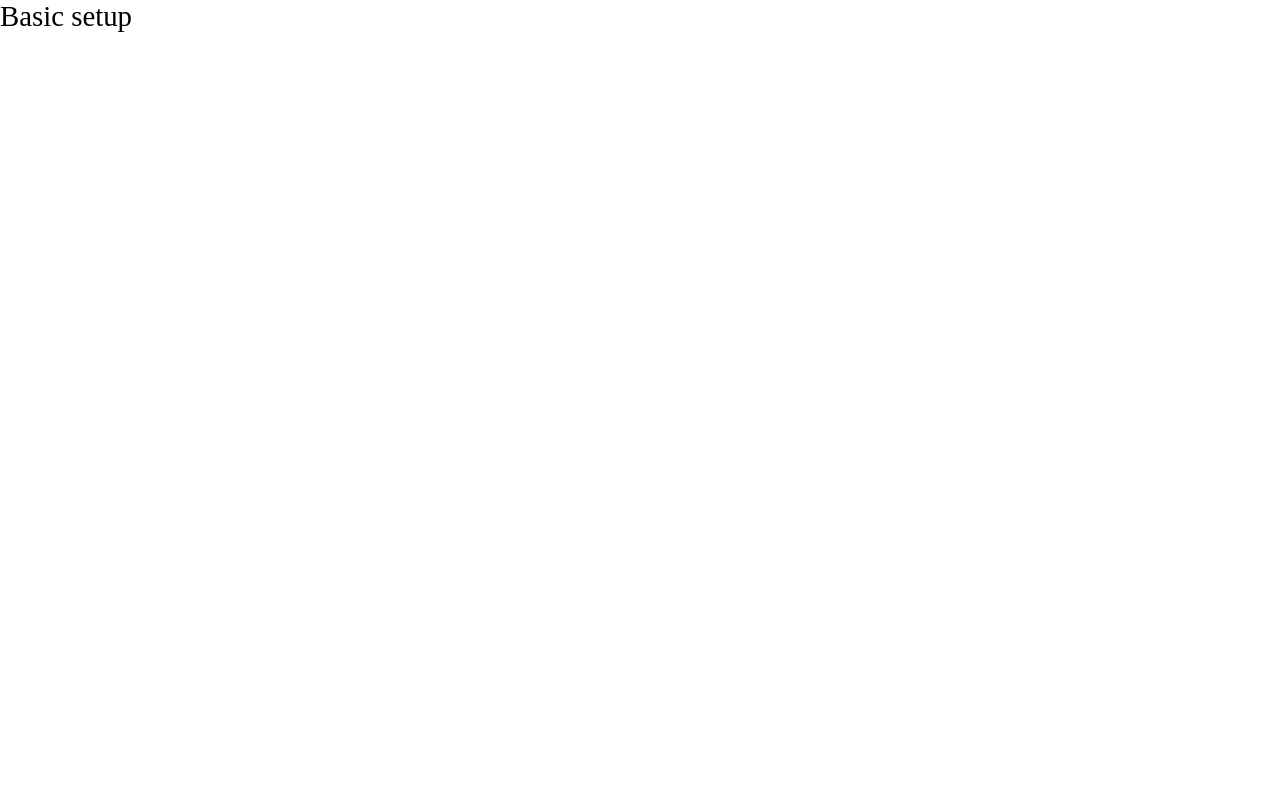
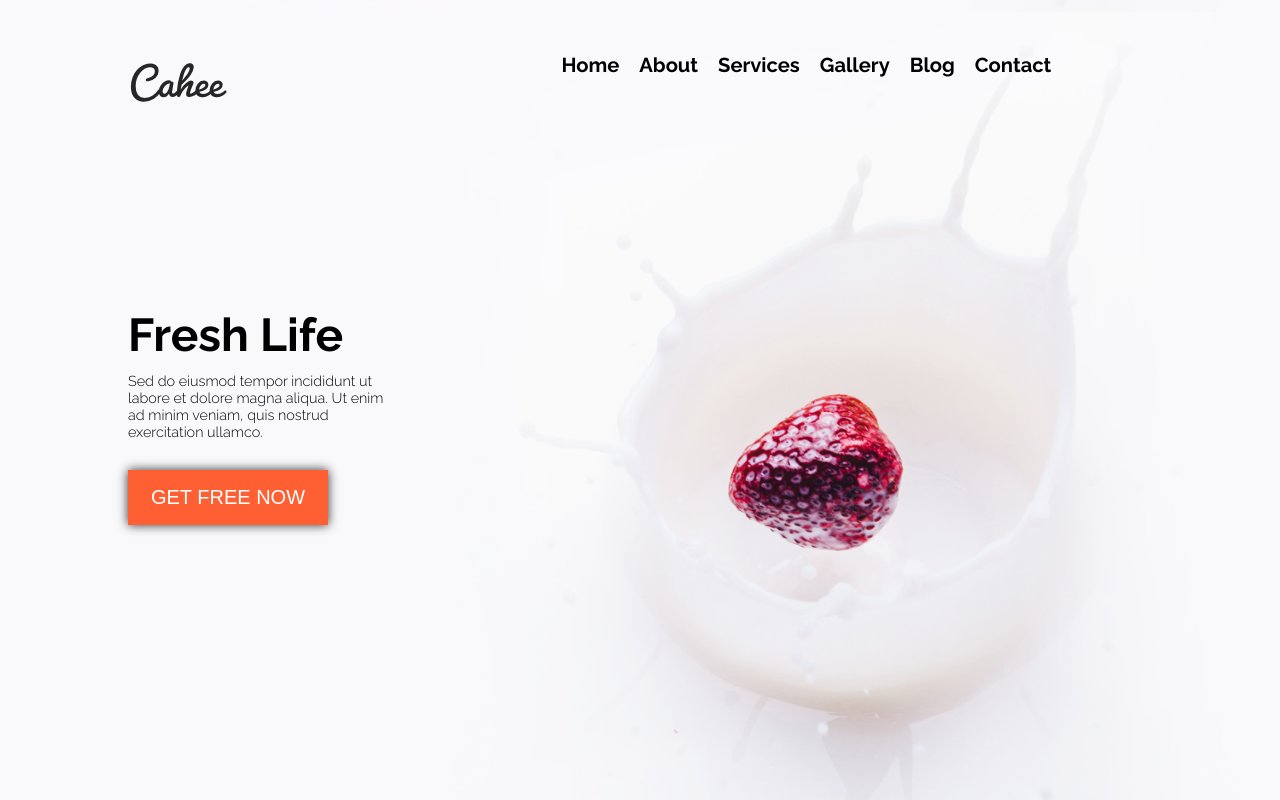
Before and after one commit to PatrykKeska/Psd2, a plain HTML site: page index.html in a window 1280 px wide. Drawn offline with Linux system fonts and the light colour scheme.

Commit message:
fresh life section basic view done

```diff
--- /dev/null
+++ b/css/aboutUs.css
@@ -0,0 +1,8 @@
+:root {
+    --aboutUs-bg-color: #00C4C4;
+    --ourServices-bg-color: #70BFFF;
+    --gallery-bg-color: #FFE92F;
+    --subscribeUs-bg-color: #FFFFFF;
+    --blog-bg-color: #B07CF7;
+
+}
--- /dev/null
+++ b/css/freshLife.css
@@ -0,0 +1,78 @@
+:root {
+    --freshLife-bg-color: #FAF9FB;
+    --button-bg-color: #FF6033;
+
+}
+
+
+
+.fresh-life {
+    width: 100vw;
+    height: 100vh;
+    background-image: url("../assets/img-11.png");
+    background-repeat: no-repeat;
+    background-size: cover;
+    background-position: center;
+    background-color: var(--freshLife-bg-color);
+    position: relative;
+
+}
+
+.fresh-life_logo {
+    background-image: url("../assets/Cahee.png");
+    background-repeat: no-repeat;
+    background-size: cover;
+    background-position: center;
+    position: absolute;
+    top: 41px;
+    left: 10%;
+    width: 99px;
+    height: 84px;
+
+
+}
+
+
+.fresh-life_description {
+    width: 374px;
+    height: 180px;
+    position: absolute;
+    top: 326px;
+    left: 10%;
+    display: flex;
+    justify-content: center;
+    align-items: flex-start;
+    flex-direction: column;
+
+}
+
+.fresh-life_tittle {
+    font-weight: bold;
+    font-size: 1.6em;
+    text-align: center;
+    margin-bottom: 10px;
+}
+
+.fresh-life_paragraph {
+    font-weight: bold;
+    font-size: .5em;
+    text-align: left;
+    font-weight: 300;
+    width: 70%;
+
+}
+
+
+.fresh-life_button {
+    background-color: var(--button-bg-color);
+    color: white;
+    margin-top: 30px;
+    width: 200px;
+    min-height: 55px;
+    font-size: 20px;
+    padding: 10px 5px;
+    box-sizing: border-box;
+    box-shadow: 0 0 10px rgb(44, 44, 44);
+    border: none;
+
+}
--- /dev/null
+++ b/css/nav.css
@@ -0,0 +1,28 @@
+.navigation-list {
+    display: inline-flex;
+    justify-content: center;
+    align-items: center;
+    flex-direction: row;
+    width: 70vw;
+    position: fixed;
+    top: 5%;
+    right: 2%;
+    list-style: none;
+    z-index: 10;
+}
+
+.navigation-li {
+    margin: 5px;
+    list-style: none;
+
+}
+
+.navigation-a {
+    text-decoration: none;
+    font-weight: bold;
+    color: black;
+    font-size: .7em;
+    width: 100%;
+    height: 100%;
+    padding: 5px;
+}
--- a/css/style.css
+++ b/css/style.css
@@ -1,3 +1,10 @@
+@import url("aboutUs.css");
+@import "freshLife.css";
+@import "nav.css";
+@import url('https://fonts.googleapis.com/css?family=Raleway:300,400,700&display=swap&subset=latin-ext');
+
+
+
 * {
     box-sizing: border-box;
     margin: 0;
@@ -6,4 +13,30 @@
 
 html {
     font-size: calc(1em + 1vw);
+    font-family: 'Raleway', sans-serif;
 }
+
+body {
+    margin: 0 auto;
+    width: 100vw;
+    min-height: 100vh;
+    overflow: hidden;
+
+}
+
+
+.wrapper {
+    width: 100%;
+    height: 100%;
+    position: relative;
+}
+
+
+.button {
+    width: 200px;
+    height: 55px;
+    text-transform: uppercase;
+    font-weight: normal;
+    font-weight: 300;
+
+}
--- a/index.html
+++ b/index.html
@@ -10,9 +10,38 @@
 </head>
 
 <body>
-    <p>Basic setup </p>
 
+    <div class="wrapper">
 
+        <nav class="navigation">
+            <ul class="navigation-list">
+                <li class="navigation-li"><a class="navigation-a" href="#">Home</a class="navigation-a"></li
+                    class="navigation-li">
+                <li class="navigation-li"><a class="navigation-a" href="#">About</a></li>
+                <li class="navigation-li"><a class="navigation-a" href="#">Services</a></li>
+                <li class="navigation-li"><a class="navigation-a" href="#">Gallery</a></li>
+                <li class="navigation-li"><a class="navigation-a" href="#">Blog</a></li>
+                <li class="navigation-li"><a class="navigation-a" href="#">Contact</a></li>
+            </ul>
+        </nav>
+
+        <section class="fresh-life">
+            <div class="fresh-life_logo"></div>
+
+            <div class="fresh-life_description">
+                <h2 class="fresh-life_tittle">
+                    Fresh Life
+                </h2>
+                <p class="fresh-life_paragraph">
+                    Sed do eiusmod tempor incididunt ut labore et dolore magna aliqua. Ut enim ad minim veniam, quis
+                    nostrud exercitation ullamco.
+                </p>
+                <button class="button fresh-life_button">get free now</button>
+            </div>
+
+        </section>
+
+    </div>
 
     <script src="./js/app.js"></script>
 </body>
```
Also changed, not shown: assets/._img-11.png (added), assets/Cahee.png (added).
